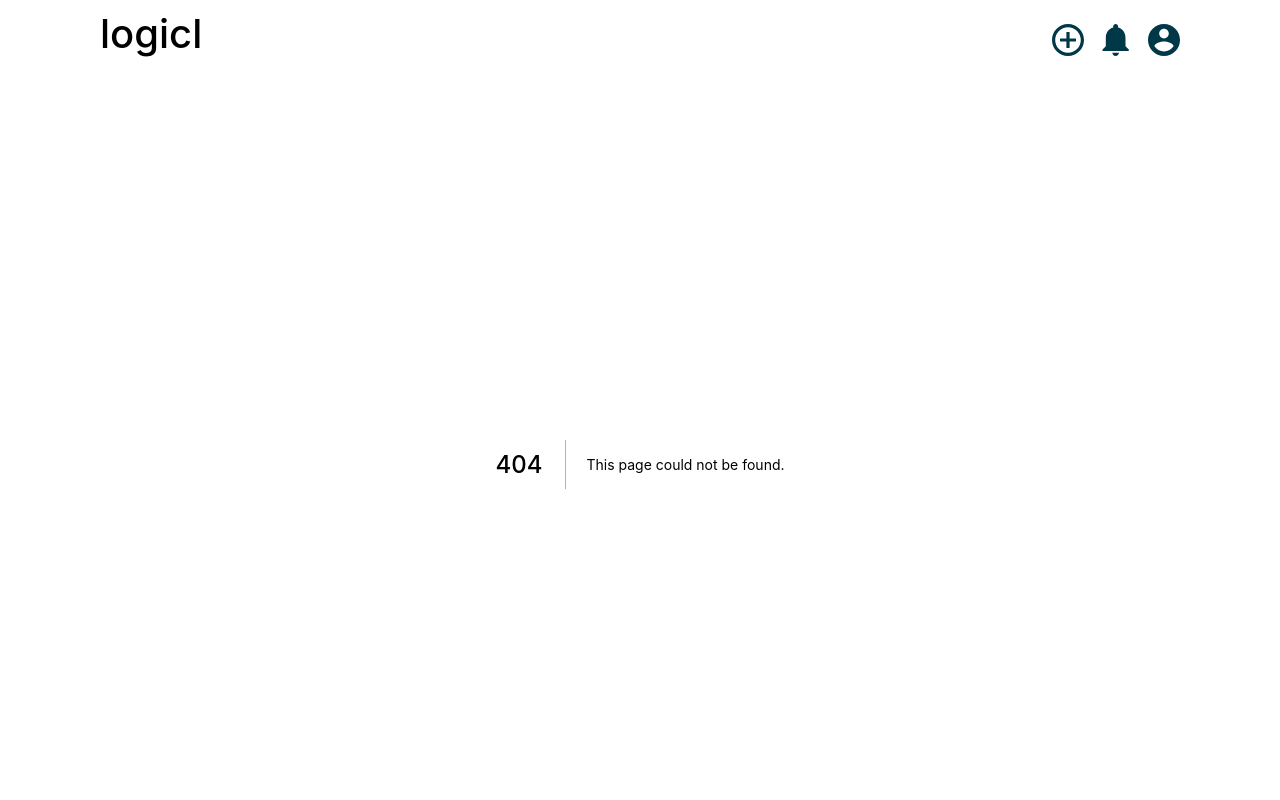
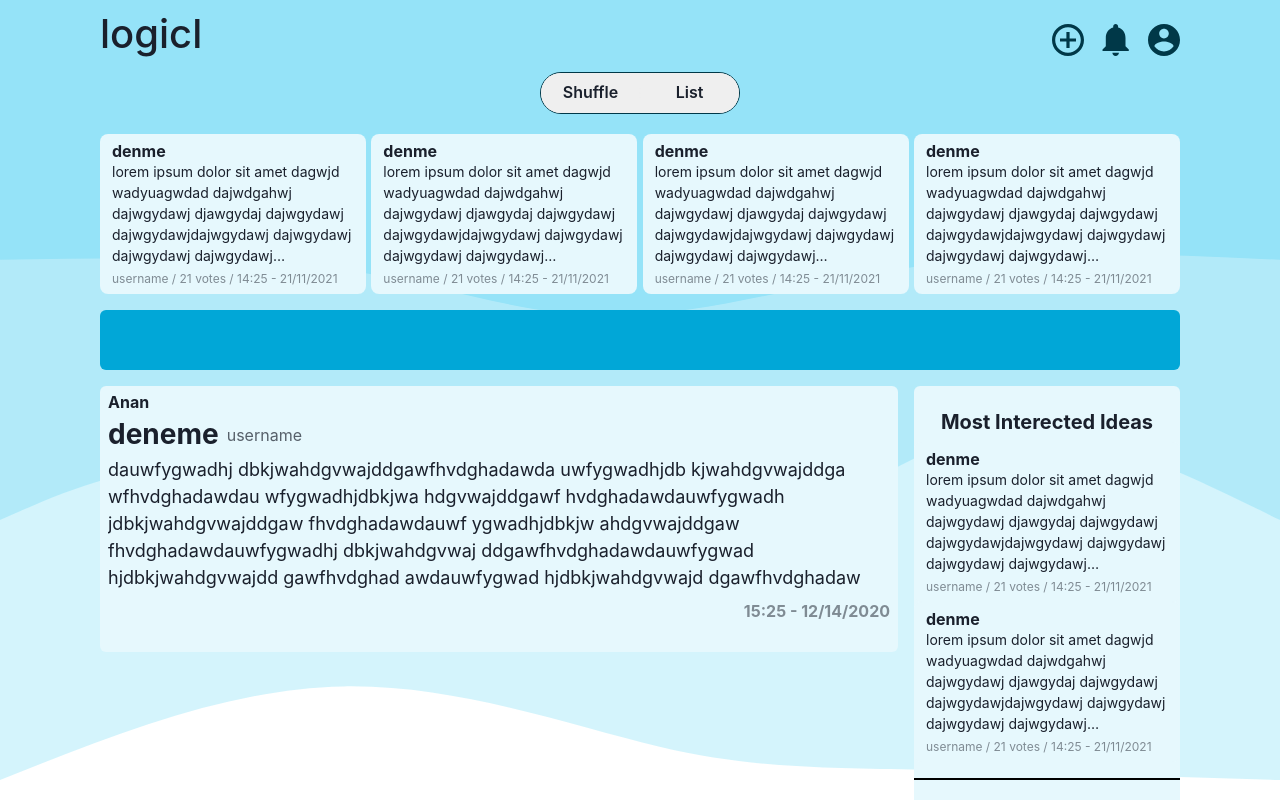
Before and after one commit to pauieeecs/logicl, a Next.js app: page /list in a window 1280 px wide. Before the commit this address had no page. Shown: the top 800 px of the page. Built offline with nearby package versions, Linux system fonts and the light colour scheme.

Commit message:
list page added

```diff
--- a/src/components/Container.tsx
+++ b/src/components/Container.tsx
@@ -1,7 +1,7 @@
 import { Flex, Image } from "@chakra-ui/react"
 import React from "react"
 
-interface Props {
+type Props = {
   bgSrc: string
 }
 
--- /dev/null
+++ b/src/components/List-Page-Components/BigPost.tsx
@@ -0,0 +1,34 @@
+import { Flex, Heading, Text } from "@chakra-ui/react"
+
+type Props = {
+  category: string
+  title: string
+  text: string
+  date: string
+}
+
+const BigPost: React.FC<Props> = ({ category, title, text, date }) => {
+  return (
+    <Flex w="100%" h="266px" borderRadius="6px" mb={8} bgColor="#E6F8FD">
+      <Flex mx={2} direction="column">
+        <Text my={1} fontWeight="bold">
+          {category}
+        </Text>
+        <Flex>
+          <Heading fontSize="28px">{title}</Heading>
+          <Text mx={2} my="auto" justifyContent="center" opacity="0.7">
+            username
+          </Text>
+        </Flex>
+        <Text fontSize="18px" mt={1} noOfLines={6}>
+          {text}
+        </Text>
+        <Text opacity="0.5" fontWeight="bold" align="end" mt={2}>
+          {date}
+        </Text>
+      </Flex>
+    </Flex>
+  )
+}
+
+export default BigPost
--- /dev/null
+++ b/src/components/List-Page-Components/Buttons.tsx
@@ -0,0 +1,35 @@
+import { Button, ButtonGroup } from "@chakra-ui/react"
+import { useState } from "react"
+
+const Buttons: React.FC = () => {
+  const [lastClick, setLastClick] = useState("")
+  return (
+    <ButtonGroup
+      mt={2}
+      spacing={0}
+      bgColor="#efefef"
+      border="1px solid #003848"
+      borderRadius="22px"
+      w="200px"
+    >
+      <Button
+        onClick={() => setLastClick("Shuffle")}
+        bgColor={lastClick === "Shuffle" ? "#01A7D7" : "#efefef"}
+        borderRadius="20px"
+        w="100px"
+      >
+        Shuffle
+      </Button>
+      <Button
+        onClick={() => setLastClick("List")}
+        bgColor={lastClick === "List" ? "#01A7D7" : "#efefef"}
+        borderRadius="20px"
+        w="100px"
+      >
+        List
+      </Button>
+    </ButtonGroup>
+  )
+}
+
+export default Buttons
--- /dev/null
+++ b/src/components/List-Page-Components/SmallPost.tsx
@@ -0,0 +1,34 @@
+import { Flex, Heading, Text } from "@chakra-ui/react"
+type Props = {
+  title: string
+  text: string
+  vote: number
+  date: string
+}
+const SmallPost: React.FC<Props> = ({ title, text, vote, date }) => {
+  return (
+    <Flex
+      w="266px"
+      borderRadius="8px"
+      h="160px"
+      bgColor="red"
+      direction="column"
+      backgroundColor="#E6F8FD"
+      _hover={{ bgColor: "#C3F2FF", cursor: "pointer" }}
+    >
+      <Flex mx={3} my={2} direction="column">
+        <Heading fontSize="16px" noOfLines={1}>
+          {title}
+        </Heading>
+        <Text fontSize="14px" noOfLines={5}>
+          {text}
+        </Text>
+        <Text opacity="0.5" mt={1} fontSize="12px">
+          username / {vote} votes / {date}
+        </Text>
+      </Flex>
+    </Flex>
+  )
+}
+
+export default SmallPost
--- a/src/pages/index.tsx
+++ b/src/pages/index.tsx
@@ -1,4 +1,5 @@
 import Head from "next/head"
+import List from "../pages/list"
 
 const Home: React.FC = () => {
   return (
@@ -7,6 +8,7 @@ const Home: React.FC = () => {
         <title>Logicl with NextJS</title>
         <link rel="icon" href="/favicon.ico" />
       </Head>
+      <List />
     </div>
   )
 }
--- /dev/null
+++ b/src/pages/list.tsx
@@ -0,0 +1,97 @@
+import { Flex, Heading, Wrap, WrapItem } from "@chakra-ui/react"
+import Container from "../components/Container"
+import Buttons from "../components/List-Page-Components/Buttons"
+import SmallPost from "../components/List-Page-Components/SmallPost"
+import BigPost from "../components/List-Page-Components/BigPost"
+
+const List: React.FC = () => {
+  return (
+    <Container bgSrc="/wave1.svg">
+      <Flex direction="column" w="100%" align="center">
+        <Buttons />
+        <Flex w="1080px" mt={5} justify="space-between">
+          <SmallPost
+            title="denme"
+            text="lorem ipsum dolor sit amet dagwjd wadyuagwdad dajwdgahwj dajwgydawj djawgydaj dajwgydawj dajwgydawjdajwgydawj dajwgydawj dajwgydawj dajwgydawj dajwgydawj dajwgydawj"
+            vote={21}
+            date="14:25 - 21/11/2021"
+          />
+          <SmallPost
+            title="denme"
+            text="lorem ipsum dolor sit amet dagwjd wadyuagwdad dajwdgahwj dajwgydawj djawgydaj dajwgydawj dajwgydawjdajwgydawj dajwgydawj dajwgydawj dajwgydawj dajwgydawj dajwgydawj"
+            vote={21}
+            date="14:25 - 21/11/2021"
+          />
+          <SmallPost
+            title="denme"
+            text="lorem ipsum dolor sit amet dagwjd wadyuagwdad dajwdgahwj dajwgydawj djawgydaj dajwgydawj dajwgydawjdajwgydawj dajwgydawj dajwgydawj dajwgydawj dajwgydawj dajwgydawj"
+            vote={21}
+            date="14:25 - 21/11/2021"
+          />
+          <SmallPost
+            title="denme"
+            text="lorem ipsum dolor sit amet dagwjd wadyuagwdad dajwdgahwj dajwgydawj djawgydaj dajwgydawj dajwgydawjdajwgydawj dajwgydawj dajwgydawj dajwgydawj dajwgydawj dajwgydawj"
+            vote={21}
+            date="14:25 - 21/11/2021"
+          />
+        </Flex>
+        <Flex my={4} width="1080px" height="60px" bgColor="#01A7D7" borderRadius="6px"></Flex>
+        <Wrap w="1080px" spacing={4}>
+          <WrapItem flex="6" flexDirection="column" justifyContent="space-between">
+            <BigPost
+              category="Anan"
+              title="deneme"
+              text="dauwfygwadhj dbkjwahdgvwajddgawfhvdghadawda uwfygwadhjdb kjwahdgvwajddga wfhvdghadawdau wfygwadhjdbkjwa hdgvwajddgawf hvdghadawdauwfygwadh jdbkjwahdgvwajddgaw fhvdghadawdauwf ygwadhjdbkjw ahdgvwajddgaw fhvdghadawdauwfygwadhj dbkjwahdgvwaj ddgawfhvdghadawdauwfygwad hjdbkjwahdgvwajdd gawfhvdghad awdauwfygwad hjdbkjwahdgvwajd dgawfhvdghadaw"
+              date="15:25 - 12/14/2020"
+            />
+          </WrapItem>
+          <WrapItem
+            flexDirection="column"
+            flex="2"
+            justify="center"
+            borderRadius="6px"
+            h="780px"
+            bgColor="#E6F8FD"
+          >
+            <Flex direction="column" py={4} borderBottom="2px solid black" align="center">
+              <Heading my={2} fontSize="20px">
+                Most Interected Ideas
+              </Heading>
+              <SmallPost
+                title="denme"
+                text="lorem ipsum dolor sit amet dagwjd wadyuagwdad dajwdgahwj dajwgydawj djawgydaj dajwgydawj dajwgydawjdajwgydawj dajwgydawj dajwgydawj dajwgydawj dajwgydawj dajwgydawj"
+                vote={21}
+                date="14:25 - 21/11/2021"
+              />
+              <SmallPost
+                title="denme"
+                text="lorem ipsum dolor sit amet dagwjd wadyuagwdad dajwdgahwj dajwgydawj djawgydaj dajwgydawj dajwgydawjdajwgydawj dajwgydawj dajwgydawj dajwgydawj dajwgydawj dajwgydawj"
+                vote={21}
+                date="14:25 - 21/11/2021"
+              />
+            </Flex>
+            <Flex direction="column" my={4} align="center">
+              <Heading my={2} fontSize="20px">
+                Most Upvoted Feedbacks
+              </Heading>
+              <SmallPost
+                title="denme"
+                text="lorem ipsum dolor sit amet dagwjd wadyuagwdad dajwdgahwj dajwgydawj djawgydaj dajwgydawj dajwgydawjdajwgydawj dajwgydawj dajwgydawj dajwgydawj dajwgydawj dajwgydawj"
+                vote={21}
+                date="14:25 - 21/11/2021"
+              />
+              <SmallPost
+                title="denme"
+                text="lorem ipsum dolor sit amet dagwjd wadyuagwdad dajwdgahwj dajwgydawj djawgydaj dajwgydawj dajwgydawjdajwgydawj dajwgydawj dajwgydawj dajwgydawj dajwgydawj dajwgydawj"
+                vote={21}
+                date="14:25 - 21/11/2021"
+              />
+            </Flex>
+          </WrapItem>
+        </Wrap>
+      </Flex>
+    </Container>
+  )
+}
+
+export default List
```
